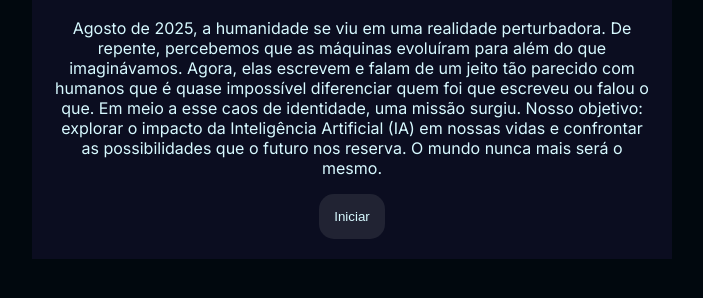
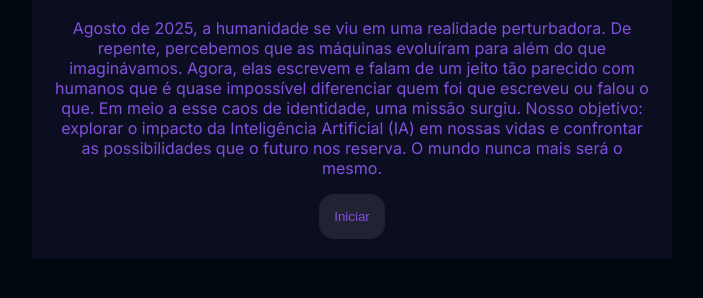
Before and after one commit to AnnaCors1ni/IAnaESCOLA, a plain HTML site: page index.html in a window 1280 px wide. Shown: the part 322-620 px from the top of the page, without its empty margins (288-991 px from the left). Drawn offline with Linux system fonts and the light colour scheme.

Commit message:
Update style.css

```diff
--- a/style.css
+++ b/style.css
@@ -5,7 +5,7 @@
     --cor-principal: #0B0D20 ;
     --cor-secundaria: #212333;
     --cor-destaque: #2BDEFD;
-    --cor-texto: #D7F9FF;
+    --cor-texto:  #8250df;
 }
 
 body {
```
